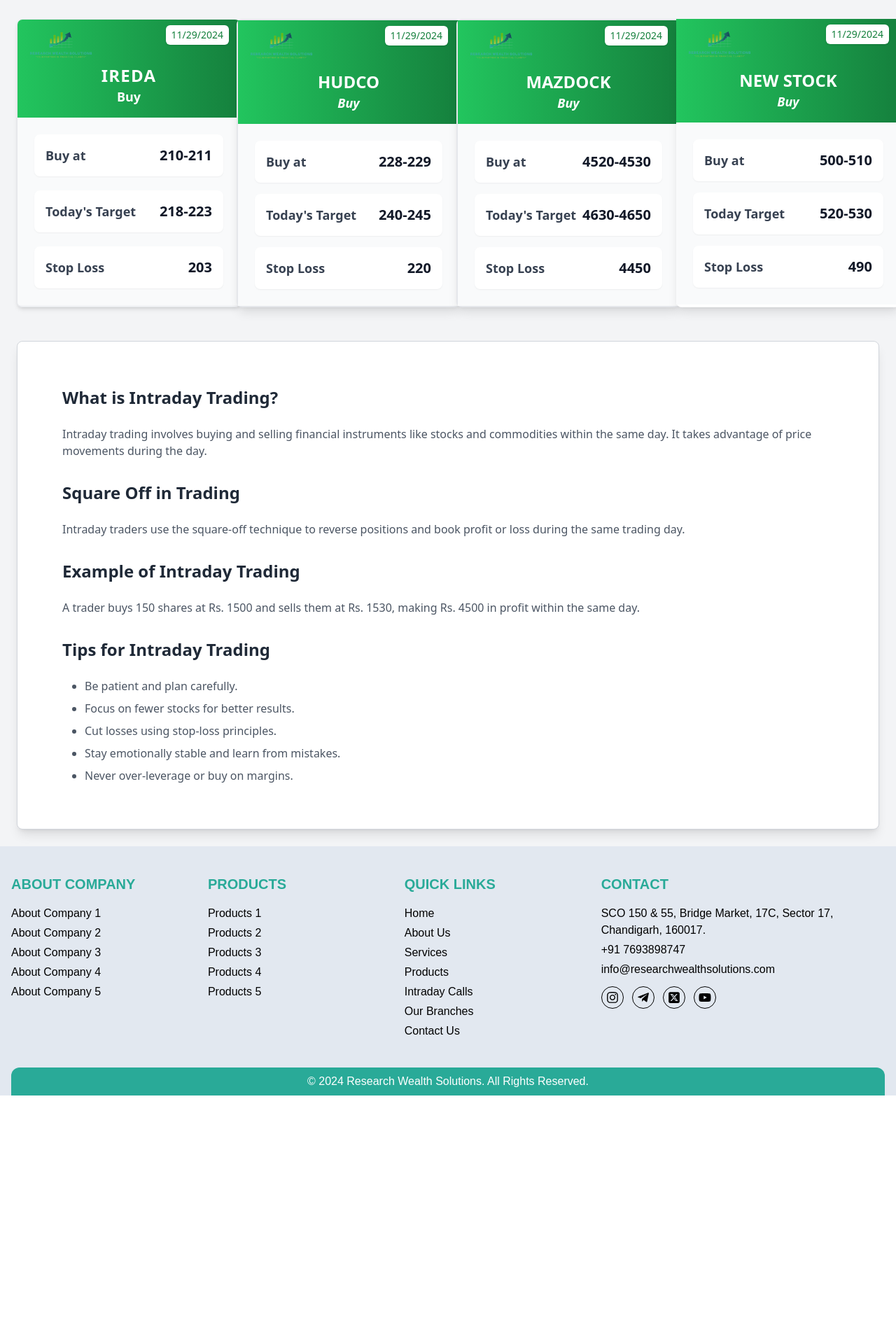
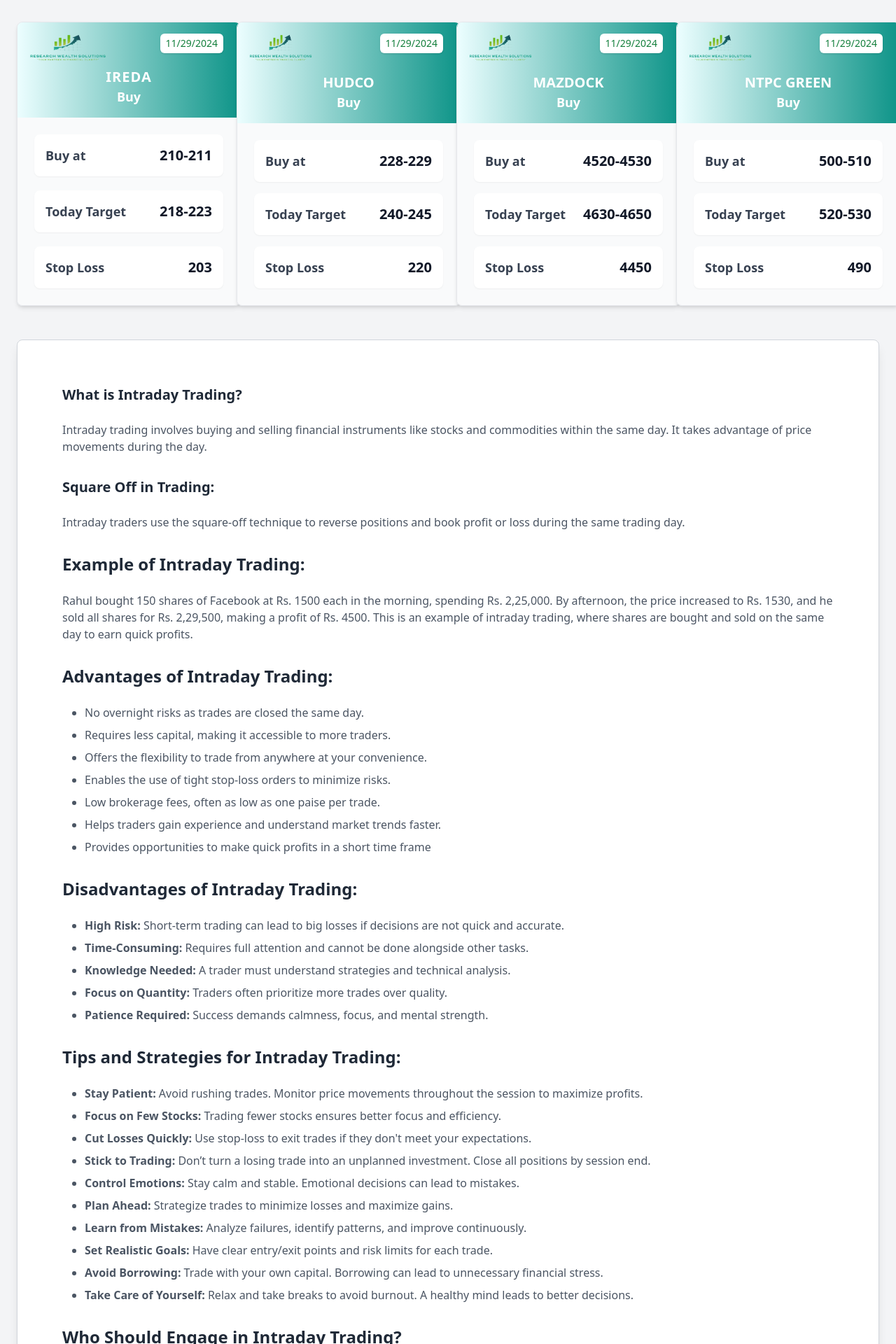
Before and after one commit to amitpateloffical/Research-Wealth-Solutions--React, a React (Vite) app: page /intraday-calls in a window 1280 px wide. Shown: the part 240-2160 px from the top of the page at 70% size. Before the commit the page ends 1805 px from the top, so only its background shows below. Built offline with nearby package versions, Linux system fonts and the light colour scheme.

Commit message:
design changes

```diff
--- a/src/pages/IntradayCalls.jsx
+++ b/src/pages/IntradayCalls.jsx
@@ -2,8 +2,8 @@
   return (
     <div className="font-sans bg-gray-100">
       {/* Header */}
-      <header className="bg-black text-white text-center py-6 shadow-lg">
-        <h1 className="text-4xl font-bold uppercase">Intraday Calls</h1>
+      <header className="bg-teal-700 text-white text-center py-6 shadow-lg">
+        <h1 className="text-3xl font-bold uppercase">Intraday Calls</h1>
       </header>
 
       {/* Cards Section */}
@@ -13,25 +13,25 @@
         </h2>
 
         {/* Cards */}
-        <div className="grid grid-cols-1 sm:grid-cols-2 lg:grid-cols-4 gap-6">
+        <div className="grid grid-cols-1 sm:grid-cols-2 lg:grid-cols-4 gap-6 pt-2">
           {/* Card 1 */}
           <div className="w-80 mx-auto border rounded-lg shadow-md font-sans overflow-hidden transform transition-all hover:scale-105 hover:shadow-lg">
             {/* Header */}
-            <div className="bg-gradient-to-r from-green-500 to-green-700 text-white text-center p-4 relative">
+            <div className="bg-gradient-to-r from-cyan-50 to-teal-600 text-white text-center p-4 relative">
               {/* Logo */}
               <div className="flex">
                 <img
                   src="/images/logo.png"
                   alt="Company Logo"
-                  className="h-10"
+                  className="h-10 w-28"
                 />
               </div>
               {/* Date */}
-              <p className="absolute top-2 right-4 text-sm font-medium bg-white text-green-700 px-2 py-1 rounded-md shadow">
+              <p className="absolute top-2 right-4 text-sm font-medium bg-white text-green-700 px-2 py-1 m-2 rounded-md shadow">
                 11/29/2024
               </p>
               {/* Title */}
-              <h2 className="text-2xl font-bold uppercase mt-2 tracking-wider">
+              <h2 className="text-xl font-bold uppercase mt-2 tracking-wider">
                 IREDA
               </h2>
               <p className="text-lg font-semibold">Buy</p>
@@ -51,7 +51,7 @@
               <div className="flex justify-between items-center p-4 bg-white rounded-lg shadow-sm hover:bg-green-50 transition">
                 <div className="flex items-center space-x-3">
                   <p className="text-gray-700 font-semibold text-lg">
-                    Today's Target
+                    Today Target
                   </p>
                 </div>
                 <p className="text-gray-900 font-bold text-xl">218-223</p>
@@ -70,8 +70,8 @@
           </div>
 
           {/* Card 2 */}
-          <div className="w-80 mx-auto bg-white rounded-lg shadow-lg border-2 hover:scale-105 transform transition-all duration-300">
-            <div className="bg-gradient-to-r from-green-500 to-green-700 text-white text-center p-4 relative">
+          <div className="w-80 mx-auto border rounded-lg shadow-md font-sans overflow-hidden transform transition-all hover:scale-105 hover:shadow-lg">
+            <div className="bg-gradient-to-r from-cyan-50 to-teal-600 text-white text-center p-4 relative">
               <div className="flex">
                 <img
                   src="/images/logo.png"
@@ -80,12 +80,12 @@
                 />
               </div>
               {/* Date */}
-              <p className="absolute top-2 right-4 text-sm font-medium bg-white text-green-700 px-2 py-1 rounded-md shadow">
+              <p className="absolute top-2 right-4 text-sm font-medium bg-white text-green-700 px-2 py-1 m-2 rounded-md shadow">
                 11/29/2024
               </p>
               {/* Title */}
-              <h3 className="text-2xl font-bold mt-4 uppercase">HUDCO</h3>
-              <p className="text-lg font-semibold italic">Buy</p>
+              <h3 className="text-xl font-bold mt-4 uppercase">HUDCO</h3>
+              <p className="text-lg font-semibold">Buy</p>
             </div>
             <div className="bg-gray-50 py-6 px-6 space-y-4">
               <div className="flex justify-between items-center p-4 bg-white rounded-lg shadow-sm hover:bg-green-50 transition">
@@ -95,7 +95,7 @@
 
               <div className="flex justify-between items-center p-4 bg-white rounded-lg shadow-sm hover:bg-green-50 transition">
                 <p className="text-gray-700 font-semibold text-lg">
-                  Today's Target
+                  Today Target
                 </p>
                 <p className="text-gray-900 font-bold text-xl">240-245</p>
               </div>
@@ -108,8 +108,8 @@
           </div>
 
           {/* Card 3 */}
-          <div className="w-80 mx-auto bg-white rounded-lg shadow-lg border-2  hover:scale-105 transform transition-all duration-300">
-            <div className="bg-gradient-to-r from-green-500 to-green-700 text-white text-center p-4 relative">
+          <div className="w-80 mx-auto border rounded-lg shadow-md font-sans overflow-hidden transform transition-all hover:scale-105 hover:shadow-lg">
+            <div className="bg-gradient-to-r from-cyan-50 to-teal-600 text-white text-center p-4 relative">
               <div className="flex">
                 <img
                   src="/images/logo.png"
@@ -118,12 +118,12 @@
                 />
               </div>
               {/* Date */}
-              <p className="absolute top-2 right-4 text-sm font-medium bg-white text-green-700 px-2 py-1 rounded-md shadow">
+              <p className="absolute top-2 right-4 text-sm font-medium bg-white text-green-700 px-2 py-1 m-2 rounded-md shadow">
                 11/29/2024
               </p>
               {/* Title */}
-              <h3 className="text-2xl font-bold mt-4 uppercase">MAZDOCK</h3>
-              <p className="text-lg font-semibold italic">Buy</p>
+              <h3 className="text-xl font-bold mt-4 uppercase">MAZDOCK</h3>
+              <p className="text-lg font-semibold">Buy</p>
             </div>
             <div className="bg-gray-50 py-6 px-6 space-y-4">
               <div className="flex justify-between items-center p-4 bg-white rounded-lg shadow-sm hover:bg-green-50 transition">
@@ -133,7 +133,7 @@
 
               <div className="flex justify-between items-center p-4 bg-white rounded-lg shadow-sm hover:bg-green-50 transition">
                 <p className="text-gray-700 font-semibold text-lg">
-                  Today's Target
+                  Today Target
                 </p>
                 <p className="text-gray-900 font-bold text-xl">4630-4650</p>
               </div>
@@ -146,8 +146,8 @@
           </div>
 
           {/* Card 4 */}
-          <div className="w-80 mx-auto bg-white rounded-lg shadow-lg  border-2hover:scale-105 transform transition-all duration-300">
-            <div className="bg-gradient-to-r from-green-500 to-green-700 text-white text-center p-4 relative">
+          <div className="w-80 mx-auto border rounded-lg shadow-md font-sans overflow-hidden transform transition-all hover:scale-105 hover:shadow-lg">
+            <div className="bg-gradient-to-r from-cyan-50 to-teal-600 text-white text-center p-4 relative">
               <div className="flex">
                 <img
                   src="/images/logo.png"
@@ -156,12 +156,12 @@
                 />
               </div>
               {/* Date */}
-              <p className="absolute top-2 right-4 text-sm font-medium bg-white text-green-700 px-2 py-1 rounded-md shadow">
+              <p className="absolute top-2 right-4 text-sm font-medium bg-white text-green-700 px-2 py-1 m-2 rounded-md shadow">
                 11/29/2024
               </p>
               {/* Title */}
-              <h3 className="text-2xl font-bold mt-4 uppercase">NEW STOCK</h3>
-              <p className="text-lg font-semibold italic">Buy</p>
+              <h3 className="text-xl font-bold mt-4 uppercase">NTPC GREEN</h3>
+              <p className="text-lg font-semibold">Buy</p>
             </div>
             <div className="bg-gray-50 py-6 px-6 space-y-4">
               <div className="flex justify-between items-center p-4 bg-white rounded-lg shadow-sm hover:bg-green-50 transition">
@@ -186,7 +186,7 @@
 
         {/* Info Section */}
         <section className="mt-12 p-6 lg:p-16 bg-white rounded-lg shadow-lg border border-gray-300">
-          <h2 className="text-2xl font-bold mb-6 text-gray-800">
+          <h2 className="text-xl font-bold mb-6 text-gray-800">
             What is Intraday Trading?
           </h2>
           <p className="text-gray-600 mb-6">
@@ -195,8 +195,8 @@
             of price movements during the day.
           </p>
 
-          <h2 className="text-2xl font-bold mt-8 mb-6 text-gray-800">
-            Square Off in Trading
+          <h2 className="text-xl font-bold mt-8 mb-6 text-gray-800">
+            Square Off in Trading:
           </h2>
           <p className="text-gray-600 mb-6">
             Intraday traders use the square-off technique to reverse positions
@@ -204,22 +204,129 @@
           </p>
 
           <h2 className="text-2xl font-bold mt-8 mb-6 text-gray-800">
-            Example of Intraday Trading
+            Example of Intraday Trading:
           </h2>
           <p className="text-gray-600 mb-6">
-            A trader buys 150 shares at Rs. 1500 and sells them at Rs. 1530,
-            making Rs. 4500 in profit within the same day.
+            Rahul bought 150 shares of Facebook at Rs. 1500 each in the morning,
+            spending Rs. 2,25,000. By afternoon, the price increased to Rs.
+            1530, and he sold all shares for Rs. 2,29,500, making a profit of
+            Rs. 4500. This is an example of intraday trading, where shares are
+            bought and sold on the same day to earn quick profits.
           </p>
 
           <h2 className="text-2xl font-bold mt-8 mb-6 text-gray-800">
-            Tips for Intraday Trading
+            Advantages of Intraday Trading:
           </h2>
           <ul className="list-disc pl-8 text-gray-600 space-y-2">
-            <li>Be patient and plan carefully.</li>
-            <li>Focus on fewer stocks for better results.</li>
-            <li>Cut losses using stop-loss principles.</li>
-            <li>Stay emotionally stable and learn from mistakes.</li>
-            <li>Never over-leverage or buy on margins.</li>
+            <li>No overnight risks as trades are closed the same day.</li>
+            <li>
+              Requires less capital, making it accessible to more traders.
+            </li>
+            <li>
+              Offers the flexibility to trade from anywhere at your convenience.
+            </li>
+            <li>
+              Enables the use of tight stop-loss orders to minimize risks.
+            </li>
+            <li>Low brokerage fees, often as low as one paise per trade.</li>
+            <li>
+              Helps traders gain experience and understand market trends faster.
+            </li>
+            <li>
+              Provides opportunities to make quick profits in a short time frame
+            </li>
+          </ul>
+
+          <h2 className="text-2xl font-bold mt-8 mb-6 text-gray-800">
+            Disadvantages of Intraday Trading:
+          </h2>
+          <ul className="list-disc pl-8 text-gray-600 space-y-2">
+            <li>
+              <span className="font-semibold">High Risk: </span>Short-term
+              trading can lead to big losses if decisions are not quick and
+              accurate.{" "}
+            </li>
+            <li>
+              <span className="font-semibold">Time-Consuming: </span>Requires
+              full attention and cannot be done alongside other tasks.
+            </li>
+            <li>
+              <span className="font-semibold">Knowledge Needed:</span> A trader
+              must understand strategies and technical analysis.
+            </li>
+            <li>
+              <span className="font-semibold">Focus on Quantity:</span> Traders
+              often prioritize more trades over quality.
+            </li>
+            <li>
+              <span className="font-semibold">Patience Required:</span> Success
+              demands calmness, focus, and mental strength.
+            </li>
+          </ul>
+
+          <h2 className="text-2xl font-bold mt-8 mb-6 text-gray-800">
+            Tips and Strategies for Intraday Trading:{" "}
+          </h2>
+          <ul className="list-disc pl-8 text-gray-600 space-y-2">
+            <li>
+              <span className="font-semibold">Stay Patient: </span>Avoid rushing
+              trades. Monitor price movements throughout the session to maximize
+              profits.{" "}
+            </li>
+            <li>
+              <span className="font-semibold">Focus on Few Stocks: </span>
+              Trading fewer stocks ensures better focus and efficiency.
+            </li>
+            <li>
+              <span className="font-semibold">Cut Losses Quickly: </span>Use
+              stop-loss to exit trades if they don't meet your expectations.
+            </li>
+            <li>
+              <span className="font-semibold">Stick to Trading: </span>Don’t
+              turn a losing trade into an unplanned investment. Close all
+              positions by session end.
+            </li>
+            <li>
+              <span className="font-semibold">Control Emotions: </span>Stay calm
+              and stable. Emotional decisions can lead to mistakes.{" "}
+            </li>
+            <li>
+              <span className="font-semibold">Plan Ahead: </span>Strategize
+              trades to minimize losses and maximize gains.{" "}
+            </li>
+            <li>
+              <span className="font-semibold">Learn from Mistakes: </span>
+              Analyze failures, identify patterns, and improve continuously.{" "}
+            </li>
+            <li>
+              <span className="font-semibold">Set Realistic Goals: </span>Have
+              clear entry/exit points and risk limits for each trade.{" "}
+            </li>
+            <li>
+              <span className="font-semibold">Avoid Borrowing: </span>Trade with
+              your own capital. Borrowing can lead to unnecessary financial
+              stress.{" "}
+            </li>
+            <li>
+              <span className="font-semibold">Take Care of Yourself: </span>
+              Relax and take breaks to avoid burnout. A healthy mind leads to
+              better decisions.{" "}
+            </li>
+          </ul>
+
+          <h2 className="text-2xl font-bold mt-8 mb-6 text-gray-800">
+            Who Should Engage in Intraday Trading?
+          </h2>
+          <ul className="list-disc pl-8 text-gray-600 space-y-2">
+            <li>
+              <span className="font-semibold">Capital Requirement: </span>Individuals with sufficient capital can trade multiple stocks, while those with limited funds can still profit through small, well-planned trades. The key is having the right mindset and motivation.
+            </li>
+            <li>
+              <span className="font-semibold">Personal Factors: </span>Intraday trading suits those seeking daily profits and a stable portfolio. It’s not ideal for people focused on long-term investments or specific return rates over time..         </li>
+            <li>
+              <span className="font-semibold">Time Commitment: </span> Intraday trading demands time to analyze trends, monitor positions, and learn daily lessons. It’s best for those who can fully dedicate themselves, as balancing it with a demanding job or business is challenging. Success requires focus, decisiveness, and risk tolerance.
+            </li>
+
           </ul>
         </section>
       </main>
--- a/src/pages/Products.jsx
+++ b/src/pages/Products.jsx
@@ -3,7 +3,11 @@
 const Products = () => {
   return (
     <>
+      <header className="bg-teal-700 text-white text-center py-6 shadow-lg">
+        <h1 className="text-3xl font-bold uppercase">Products</h1>
+      </header>
       <div className="flex justify-center  bg-gray-100 px-4 pt-8 pb-4">
+
         <div className="grid grid-cols-1 md:grid-cols-2 gap-8 max-w-6xl w- md:w-1/2 ">
           {/* Card 1 */}
           <Link
```
Also changed, not shown: src/pages/AboutUs.jsx (+9 -4 lines), src/pages/Services.jsx (+6 -3 lines).
